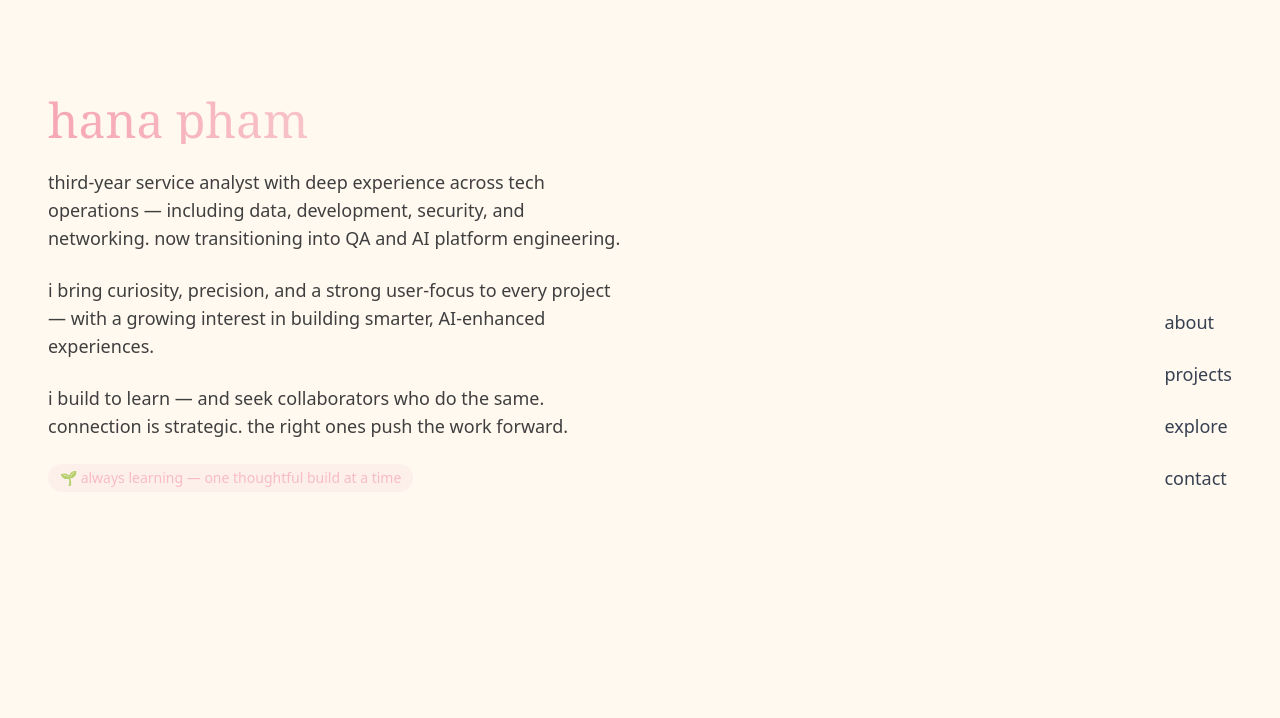
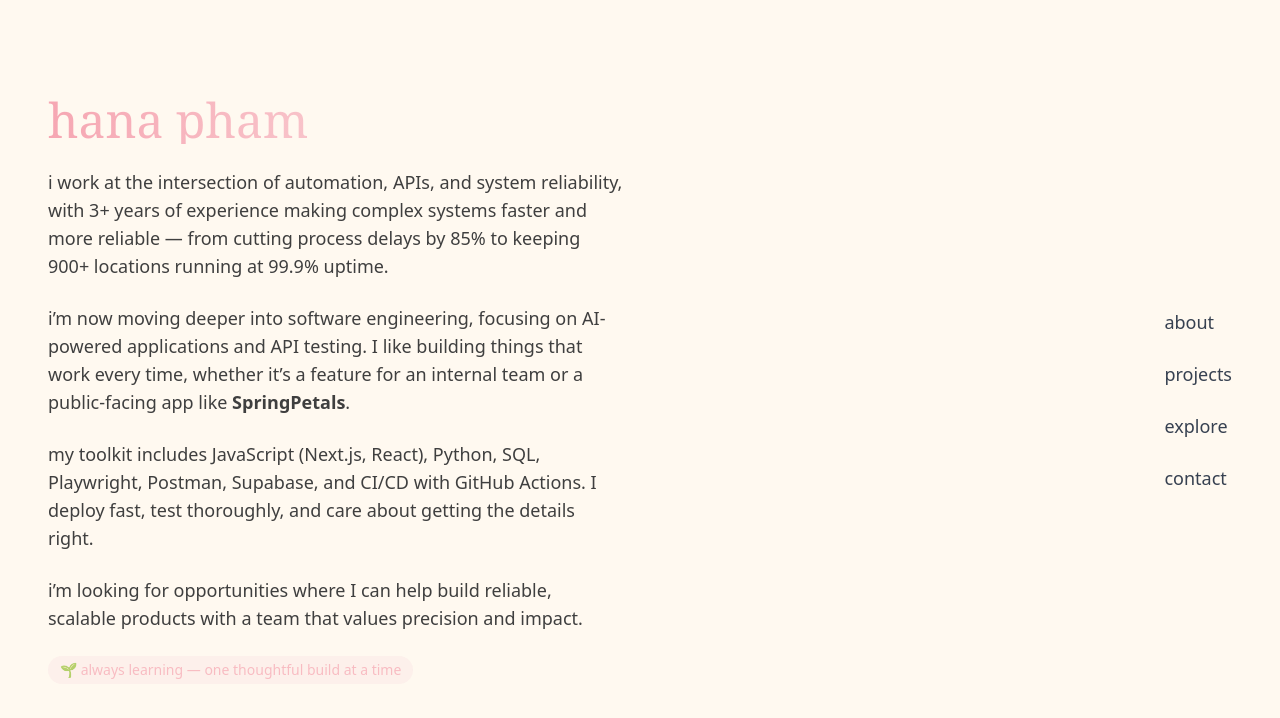
Before and after one commit to Hana-pham/HanaPortfolio, a Next.js app: page / in a window 1280 px wide. Shown: the top 718 px of the page. Built offline with nearby package versions, Linux system fonts and the light colour scheme.

Commit message:
Update page.tsx

```diff
--- a/src/app/page.tsx
+++ b/src/app/page.tsx
@@ -12,13 +12,16 @@ export default function Home() {
             hana pham
           </h1>
           <p className="text-lg text-dark-grey">
-            third-year service analyst with deep experience across tech operations — including data, development, security, and networking. now transitioning into QA and AI platform engineering.
+            i work at the intersection of automation, APIs, and system reliability, with 3+ years of experience making complex systems faster and more reliable — from cutting process delays by 85% to keeping 900+ locations running at 99.9% uptime.
           </p>
           <p className="text-lg text-dark-grey">
-            i bring curiosity, precision, and a strong user-focus to every project — with a growing interest in building smarter, AI-enhanced experiences.
+            i’m now moving deeper into software engineering, focusing on AI-powered applications and API testing. I like building things that work every time, whether it’s a feature for an internal team or a public-facing app like <span className="font-semibold">SpringPetals</span>.
           </p>
           <p className="text-lg text-dark-grey">
-            i build to learn — and seek collaborators who do the same. connection is strategic. the right ones push the work forward.
+            my toolkit includes JavaScript (Next.js, React), Python, SQL, Playwright, Postman, Supabase, and CI/CD with GitHub Actions. I deploy fast, test thoroughly, and care about getting the details right.
+          </p>
+          <p className="text-lg text-dark-grey">
+            i’m looking for opportunities where I can help build reliable, scalable products with a team that values precision and impact.
           </p>
           <div className="inline-flex items-center gap-2 bg-light-pink/60 text-dark-pink text-sm px-3 py-1 rounded-full animate-pulse w-fit">
             🌱 always learning — one thoughtful build at a time
@@ -34,10 +37,9 @@ export default function Home() {
           </nav>
         </div>
       </main>
-<div className="pt-6">
-  <MobileNav />
-</div>
-
+      <div className="pt-6">
+        <MobileNav />
+      </div>
     </>
   );
 }
```
